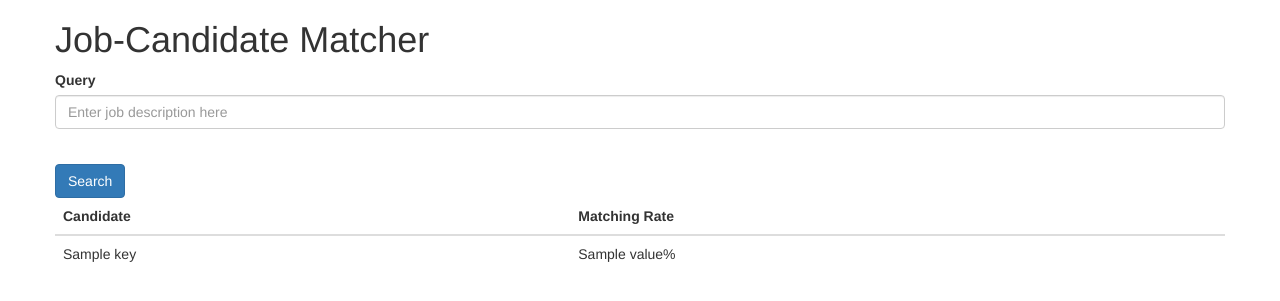
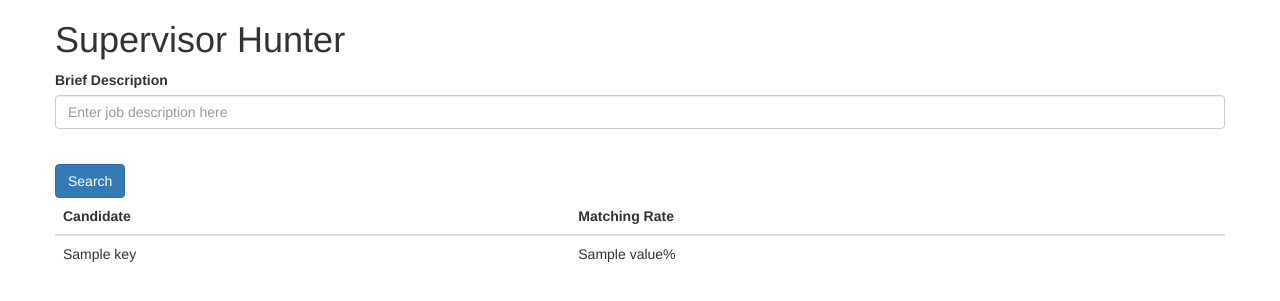
Before and after one commit to spozi/collaboration, a Flask app: template templates/index.html in a window 1280 px wide. Shown: the top 301 px of the page. Run offline with Flask 2, Linux system fonts and the light colour scheme; the template is opened without the code that fills it: most values are stand-ins (such as "Sample title", 1, 10 or a date in 2020); parts of the project's set-up code (start-up, migrations or seed data) failed here and were passed over; some libraries are stand-ins or nearby versions.

Commit message:
Change search page to supervisor hunter.

```diff
--- a/app.py
+++ b/app.py
@@ -53,6 +53,8 @@ def authorIDtoName(x):
 def hello():
     return "Hello World!"
 
+
+
 @app.route('/search', methods=['GET', 'POST'])
 def word_vec():
     if request.method == "POST":
--- a/templates/index.html
+++ b/templates/index.html
@@ -10,11 +10,11 @@
     <div class="container">
       <div class="row">
         <div class="col">
-          <h1>Job-Candidate Matcher</h1>
+          <h1>Supervisor Hunter</h1>
 
           <form action="" method="POST">
             <div class="form-group">
-              <label>Query</label>
+              <label>Brief Description</label>
               <input type="text" class="form-control" id="query" name="query" placeholder="Enter job description here" />
             </div>
             <br />
```
